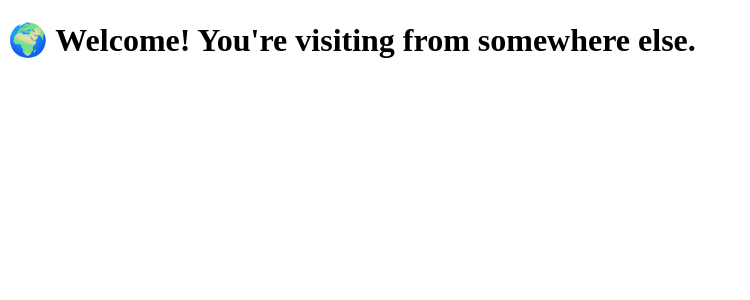
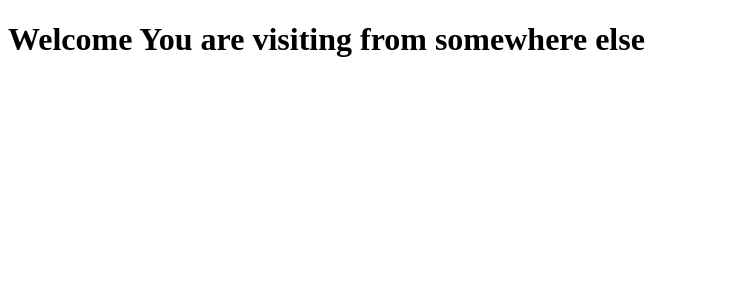
Before and after one commit to 11ShreyaK/middleware, a Next.js app: page /global in a window 1280 px wide. Shown: the top 300 px of the page, without its empty margins (0-750 px from the left). Built offline with nearby package versions, Linux system fonts and the light colour scheme.

Commit message:
Update global.tsx

```diff
--- a/pages/global.tsx
+++ b/pages/global.tsx
@@ -1,3 +1,3 @@
 export default function GlobalPage() {
-  return <h1>🌍 Welcome! You're visiting from somewhere else.</h1>;
+  return <h1> Welcome You are visiting from somewhere else</h1>;
 }
```
